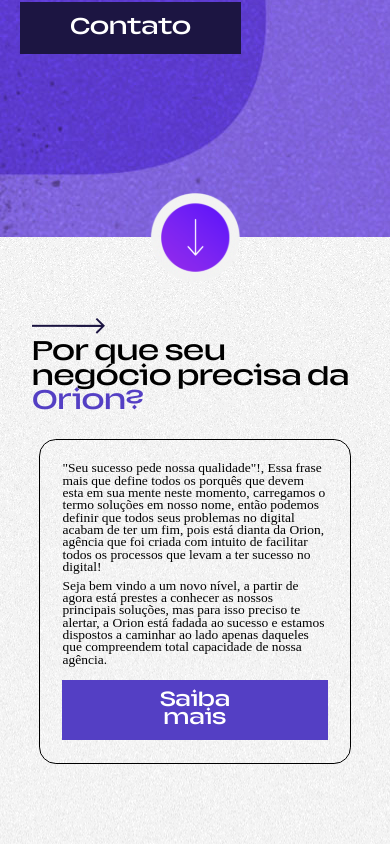
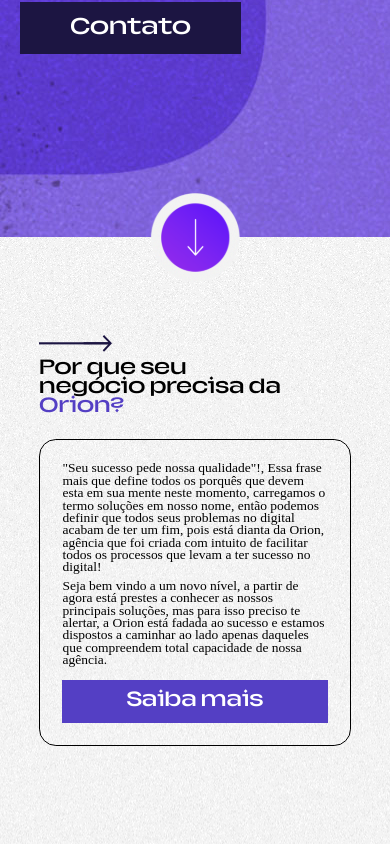
Before and after one commit to joaomanoelsm/orion, a React (Vite) app: page / in a window 390 px wide. Shown: the part 563-1407 px from the top of the page. Built offline with nearby package versions, Linux system fonts and the light colour scheme; a web font is replaced by a local one.

Commit message:
Atualizando homepage

```diff
--- a/package.json
+++ b/package.json
@@ -2,7 +2,7 @@
   "name": "orion",
   "private": true,
   "version": "0.0.0",
-  "homepage": "https://github.com/joaomanoelsm/orion.git",
+  "homepage": "https://github.com/joaomanoelsm/orion",
   "type": "module",
   "scripts": {
     "predeploy": "npm run build",
--- a/src/pages/main/whyOrion/style.scss
+++ b/src/pages/main/whyOrion/style.scss
@@ -40,12 +40,22 @@
                 @include text-settings( 2.4rem, 2.2rem, 'Aceh', var(--dark-text-color));
             }
 
-            #whyOrion__button {
-                @include text-settings( 3.2rem, 3.2rem, 'arp_bold', var(--light-title-color));
-                padding: 2.2rem 12.2rem;
-                background-color: var(--main-color);
-                border: none;
-                margin-top: 2.4rem;
+            a {
+                text-decoration: none;
+
+                #whyOrion__button {
+                    @include text-settings( 3.2rem, 3.2rem, 'arp_bold', var(--light-title-color));
+                    background-color: var(--main-color);
+                    margin-top: 2.4rem;
+
+                    display: flex;
+                    align-items: center;
+                    justify-content: center;
+
+                    width: 100%;
+                    border: none;
+                    padding: 2.2rem 0;
+                }
             }
         }
     }
@@ -64,11 +74,34 @@
     }
 }
 
-@media (max-width: 900px) {
+@media (max-width: 425px) {
     #whyOrion {
 
         #whyOrion__container {
             width: 80%;
+
+            #whyOrion__title-contain {
+                width: 100%;
+
+                #whyOrion__icon {
+                    width: 13rem;
+                    margin-bottom: 1.2rem
+                }
+
+                #whyOrion__title {
+                    @include text-settings( 3.2rem, 3.4rem, 'arp_bold', var(--dark-text-color));
+                }
+            }
+
+            #whyOrion__info {
+                max-width: 61.2rem;
+                border: 1px solid black;
+                padding: 4rem;
+                border-radius: 3rem;
+
+                #whyOrion__button {
+                }
+            }
         }
     }
 }
--- a/vite.config.ts
+++ b/vite.config.ts
@@ -3,6 +3,6 @@ import react from '@vitejs/plugin-react'
 
 // https://vitejs.dev/config/
 export default defineConfig({
-  base: 'https://github.com/joaomanoelsm/orion.git',
+  base: 'https://github.com/joaomanoelsm/orion',
   plugins: [react()]
 })
```
